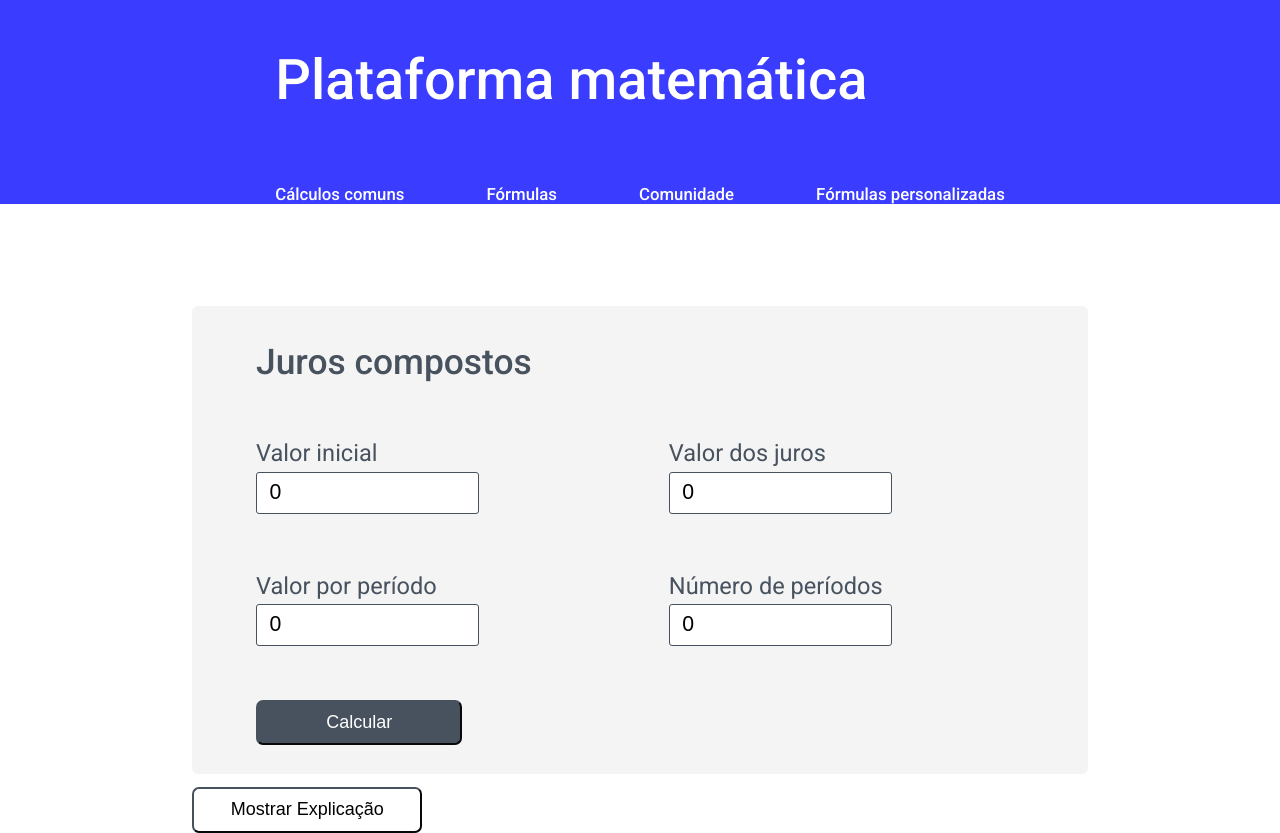
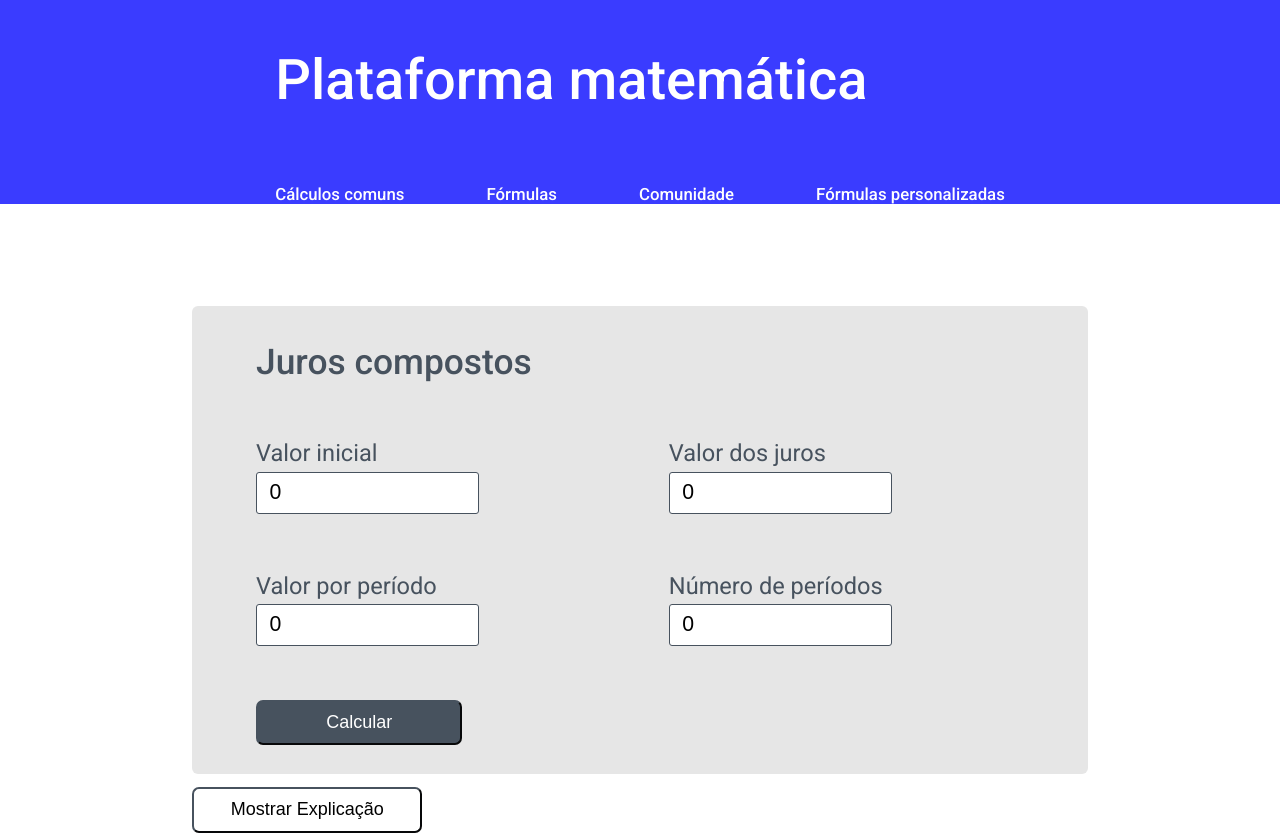
Before and after one commit to gustavoJunkes/math-platform, an Angular app: page /matematica/juros in a window 1280 px wide. Built offline with nearby package versions, Linux system fonts and the light colour scheme.

Commit message:
Update card-calculation.component.css

```diff
--- a/src/app/shared/card-calculation/card-calculation.component.css
+++ b/src/app/shared/card-calculation/card-calculation.component.css
@@ -1,6 +1,6 @@
 .calculation-card {
     width: 90%;
-    background-color: #F4F4F5;
+    background-color: #e6e6e6;
     height: fit-content;
     margin: auto;
     margin-top: 8%;
```
